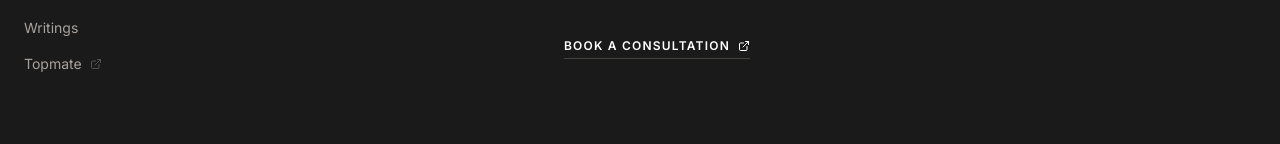
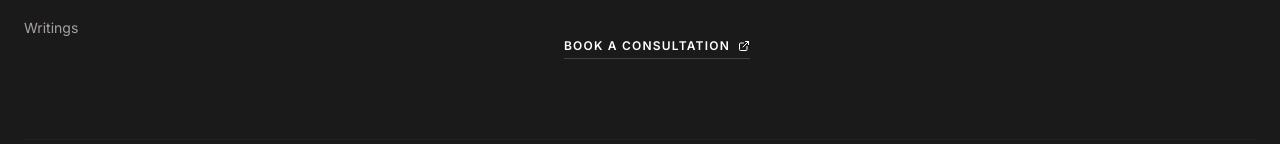
Before and after one commit to sonakhirumi/sonakhi-portfolio, a React (Vite) app: page /article/1 in a window 1280 px wide. Shown: the part 910-1054 px from the top of the page. Built offline with nearby package versions, Linux system fonts and the light colour scheme; no server answers; a web font is replaced by a local one.

Commit message:
fix: remove Topmate navigation link from footer and fix type

```diff
--- a/components/Footer.tsx
+++ b/components/Footer.tsx
@@ -11,11 +11,11 @@ const Footer: React.FC = () => {
     { icon: Calendar, href: 'https://topmate.io/sonakhirumi', label: 'Topmate' },
   ];
 
-  const navigationLinks = [
+  const navigationLinks: { name: string; href: string; isExternal?: boolean }[] = [
     { name: 'Home', href: '#/' },
     { name: 'About', href: '#about' },
     { name: 'Writings', href: '#/writings' },
-    { name: 'Topmate', href: 'https://topmate.io/sonakhirumi', isExternal: true },
+
   ];
 
   return (
```
